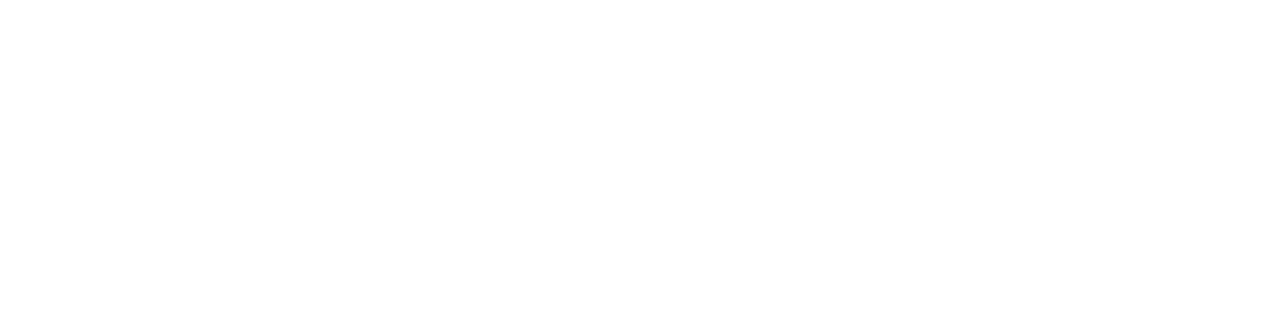
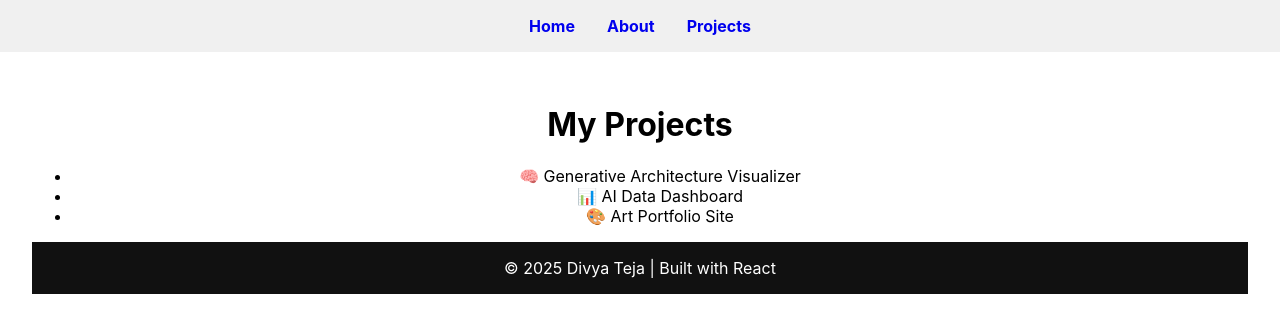
Before and after one commit to divyateja2219/generative-architecture-frontend, a React (Create React App) app: page /#/projects in a window 1280 px wide. Before the commit this address had no page. Shown: the top 332 px of the page. Built offline with nearby package versions, Linux system fonts and the light colour scheme.

Commit message:
Styled and added content

```diff
--- /dev/null
+++ b/About.js
@@ -0,0 +1,9 @@
+function About() {
+  return (
+    <div className="text-center text-3xl text-blue-600 py-10">
+      About This Project 📘
+    </div>
+  );
+}
+
+export default About;
--- a/package.json
+++ b/package.json
@@ -41,6 +41,9 @@
     ]
   },
   "devDependencies": {
-    "gh-pages": "^6.3.0"
+    "autoprefixer": "^10.4.21",
+    "gh-pages": "^6.3.0",
+    "postcss": "^8.5.6",
+    "tailwindcss": "^4.1.11"
   }
 }
--- a/src/App.js
+++ b/src/App.js
@@ -1,22 +1,31 @@
-// src/App.js
-
-import { HashRouter as Router, Routes, Route } from "react-router-dom";
-
-function Home() {
-  return <h1 style={{ textAlign: "center" }}>Welcome Home 🏡</h1>;
-}
-
-function About() {
-  return <h1 style={{ textAlign: "center" }}>About Page 📖</h1>;
-}
+import React from "react";
+import { HashRouter as Router, Routes, Route, Link } from "react-router-dom";
+import Home from "./pages/Home";
+import About from "./pages/About";
+import Projects from "./pages/Projects";
 
 function App() {
   return (
     <Router>
-      <Routes>
-        <Route path="/" element={<Home />} />
-        <Route path="/about" element={<About />} />
-      </Routes>
+      <div>
+        <nav style={{ padding: "1rem", backgroundColor: "#f0f0f0", textAlign: "center" }}>
+          <Link to="/" style={{ margin: "0 1rem", textDecoration: "none", fontWeight: "bold" }}>Home</Link>
+          <Link to="/about" style={{ margin: "0 1rem", textDecoration: "none", fontWeight: "bold" }}>About</Link>
+          <Link to="/projects" style={{ margin: "0 1rem", textDecoration: "none", fontWeight: "bold" }}>Projects</Link>
+        </nav>
+
+        <main style={{ padding: "2rem", textAlign: "center" }}>
+          <Routes>
+            <Route path="/" element={<Home />} />
+            <Route path="/about" element={<About />} />
+            <Route path="/projects" element={<Projects />} />
+          </Routes>
+<footer style={{ textAlign: "center", padding: "1rem", background: "#111", color: "#fff" }}>
+  © 2025 Divya Teja | Built with React
+</footer>
+
+        </main>
+      </div>
     </Router>
   );
 }
--- /dev/null
+++ b/src/pages/About.js
@@ -0,0 +1,9 @@
+function About() {
+  return (
+    <div className="text-center text-3xl text-blue-600 py-10">
+      About This Project 📘
+    </div>
+  );
+}
+
+export default About;
--- /dev/null
+++ b/src/pages/Home.js
@@ -0,0 +1,9 @@
+function Home() {
+  return (
+    <div className="text-center text-3xl text-green-600 py-10">
+      Welcome Home 🚀
+    </div>
+  );
+}
+
+export default Home;
--- /dev/null
+++ b/src/pages/Projects.js
@@ -0,0 +1,14 @@
+import React from "react";
+
+export default function Projects() {
+  return (
+    <div>
+      <h1>My Projects</h1>
+      <ul>
+        <li>🧠 Generative Architecture Visualizer</li>
+        <li>📊 AI Data Dashboard</li>
+        <li>🎨 Art Portfolio Site</li>
+      </ul>
+    </div>
+  );
+}
--- /dev/null
+++ b/src/styles.css
@@ -0,0 +1,22 @@
+body {
+  margin: 0;
+  font-family: Arial, sans-serif;
+  background-color: #f4f4f4;
+  color: #333;
+}
+
+nav {
+  background-color: #222;
+  padding: 1rem;
+  text-align: center;
+}
+
+nav a {
+  color: white;
+  text-decoration: none;
+  margin: 0 1rem;
+}
+
+nav a:hover {
+  text-decoration: underline;
+}
--- /dev/null
+++ b/styles.css
@@ -0,0 +1,22 @@
+body {
+  margin: 0;
+  font-family: Arial, sans-serif;
+  background-color: #f4f4f4;
+  color: #333;
+}
+
+nav {
+  background-color: #222;
+  padding: 1rem;
+  text-align: center;
+}
+
+nav a {
+  color: white;
+  text-decoration: none;
+  margin: 0 1rem;
+}
+
+nav a:hover {
+  text-decoration: underline;
+}
```
Also changed, not shown: Project.js (added, +9 -0 lines), home.js (added, +9 -0 lines), 1 other file (tests, documents, lock files or other folders).
